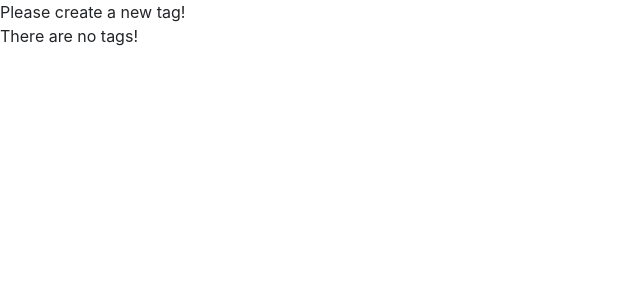
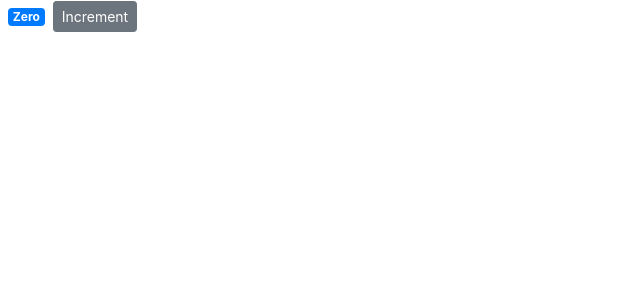
Before and after one commit to intansemc2/counter-react-app, a React (Create React App) app: page / in a window 1280 px wide. Shown: the top 300 px of the page, without its empty margins (0-640 px from the left). Built offline with nearby package versions, Linux system fonts and the light colour scheme.

Commit message:
handling events

```diff
--- a/src/components/counter.jsx
+++ b/src/components/counter.jsx
@@ -1,30 +1,35 @@
-//conditional rendering
+//handling events
 import React, { Component } from 'react';
 
 class Counter extends Component {
     state = {
         count: 0,
-        tags: [],
     };
 
-    renderTags() {
-        if (this.state.tags.length === 0) return <p>There are no tags!</p>;
-        return (
-            <ul>
-                {this.state.tags.map((tag) => (
-                    <li key={tag}>{tag}</li>
-                ))}
-            </ul>
-        );
+    handleIncrement() {
+        console.log('Increment CLicked!', this);
     }
 
     render() {
         return (
             <React.Fragment>
-                {this.state.tags.length === 0 && 'Please create a new tag!'}
-                {this.renderTags()}
+                <span className={this.getBadgeClasses()}>{this.formatCount()}</span>
+                <button onClick={this.handleIncrement} className='btn btn-secondary btn-sm'>
+                    Increment
+                </button>
             </React.Fragment>
         );
+    }
+
+    getBadgeClasses() {
+        let classes = 'badge m-2 badge-';
+        classes += this.state.count === 0 ? 'primary' : 'warning';
+        return classes;
+    }
+
+    formatCount() {
+        const { count } = this.state;
+        return count === 0 ? 'Zero' : count;
     }
 }
 
```
